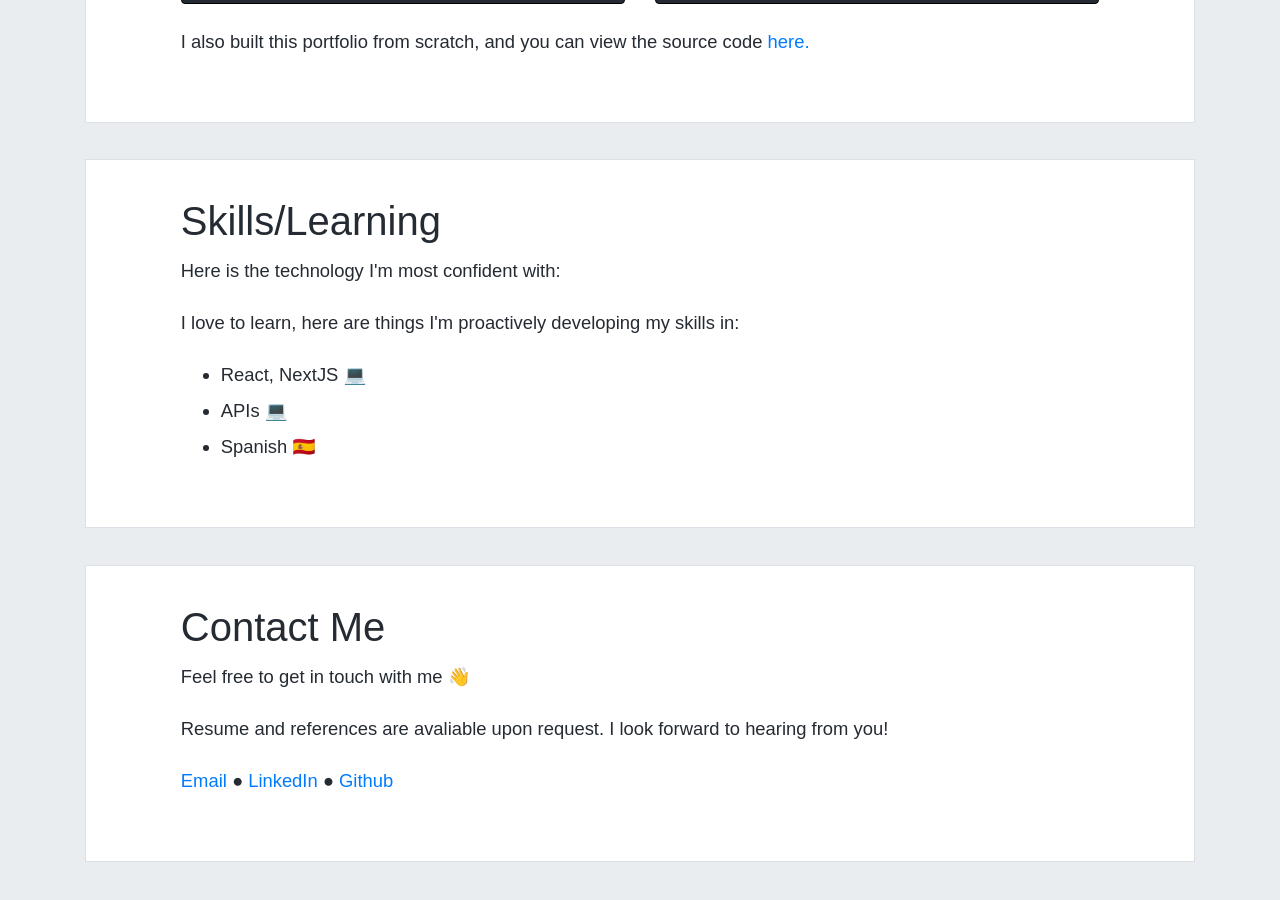
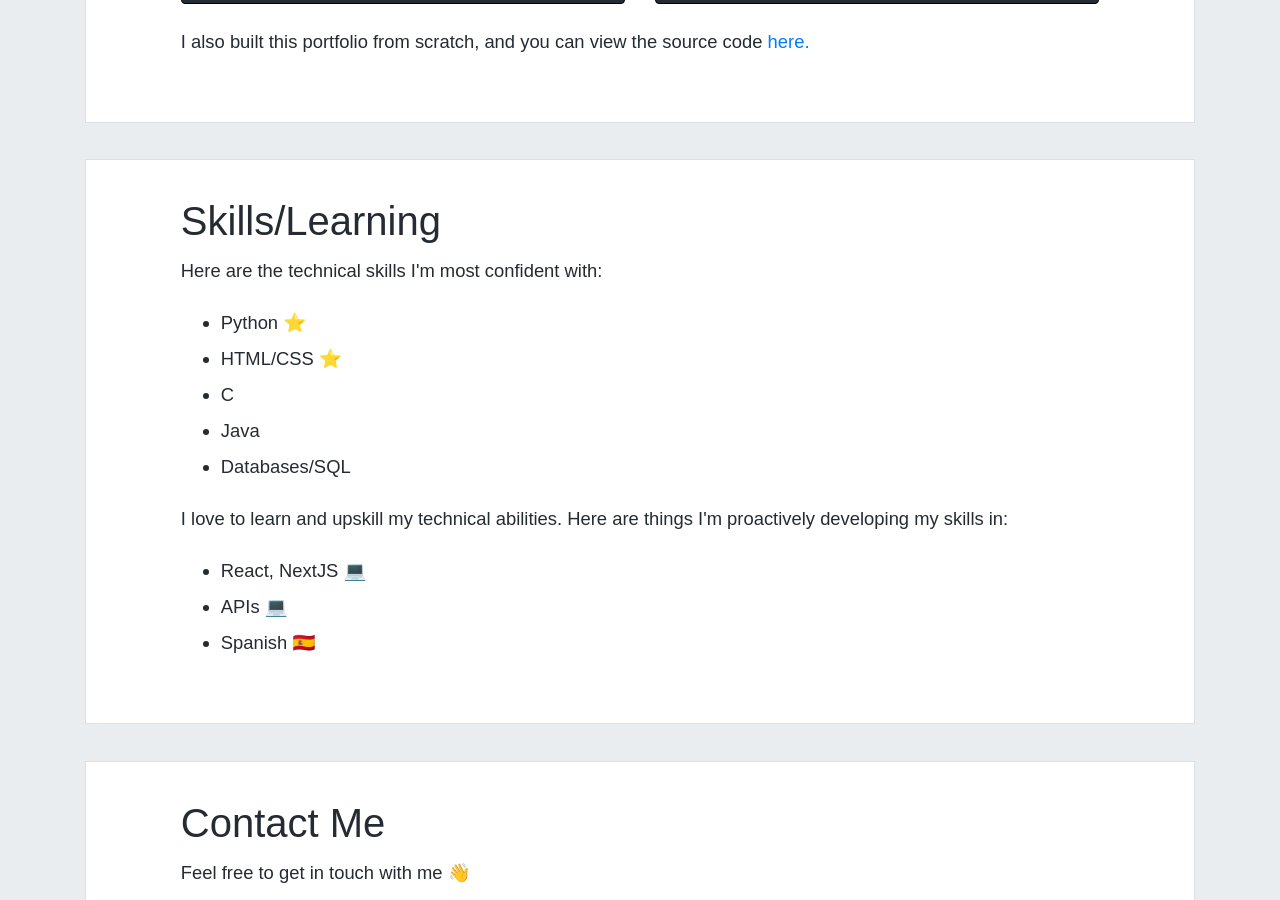
Before and after one commit to nickrm97/Portfolio, a Jekyll site: the page built from index.html, in a window 1280 px wide and 900 px high, scrolled down 1903 px. Built offline with Jekyll 4.4.1, drawn with Linux system fonts in a browser that asks for light colours; nearby versions of some CDN libraries.

Commit message:
finished updating text

```diff
--- a/coffee.html
+++ b/coffee.html
@@ -37,6 +37,11 @@ These factors included:
 As I finished my algorithm earlier than expected, I began intergrating with TwistAPI.
 I used Postman to test posting to the API.
 </p>
+
+<p>
+I linked the notifications to the algorithm through a post_notifications() function -
+every month when the algorithm ran, the notifications were instantaneously posted to Twist.
+</p>
 <p>
   <a target="_blank" href="https://github.com/nickrm97/Coffeecat-Algorithm" class="btn btn-secondary">View on Github</a>
 </p>
--- a/index.html
+++ b/index.html
@@ -100,8 +100,15 @@ title: Nicholas Mills - Portfolio
   <div class="row justify-content-md-center">
     <div class="col-sm-10 inner">
     <h1>Skills/Learning</h1>
-      <p> Here is the technology I'm most confident with: </p>
-      <p> I love to learn, here are things I'm proactively developing my skills in: </p>
+      <p> Here are the technical skills I'm most confident with: </p>
+      <ul>
+        <li>Python ⭐</li>
+        <li>HTML/CSS ⭐</li>
+        <li>C</li>
+        <li>Java</li>
+        <li>Databases/SQL</li>
+      </ul>
+      <p> I love to learn and upskill my technical abilities. Here are things I'm proactively developing my skills in: </p>
         <ul>
           <li>React, NextJS 💻</li>
           <li>APIs 💻</li>
```
Also changed, not shown: csf.html (+32 -6 lines).
